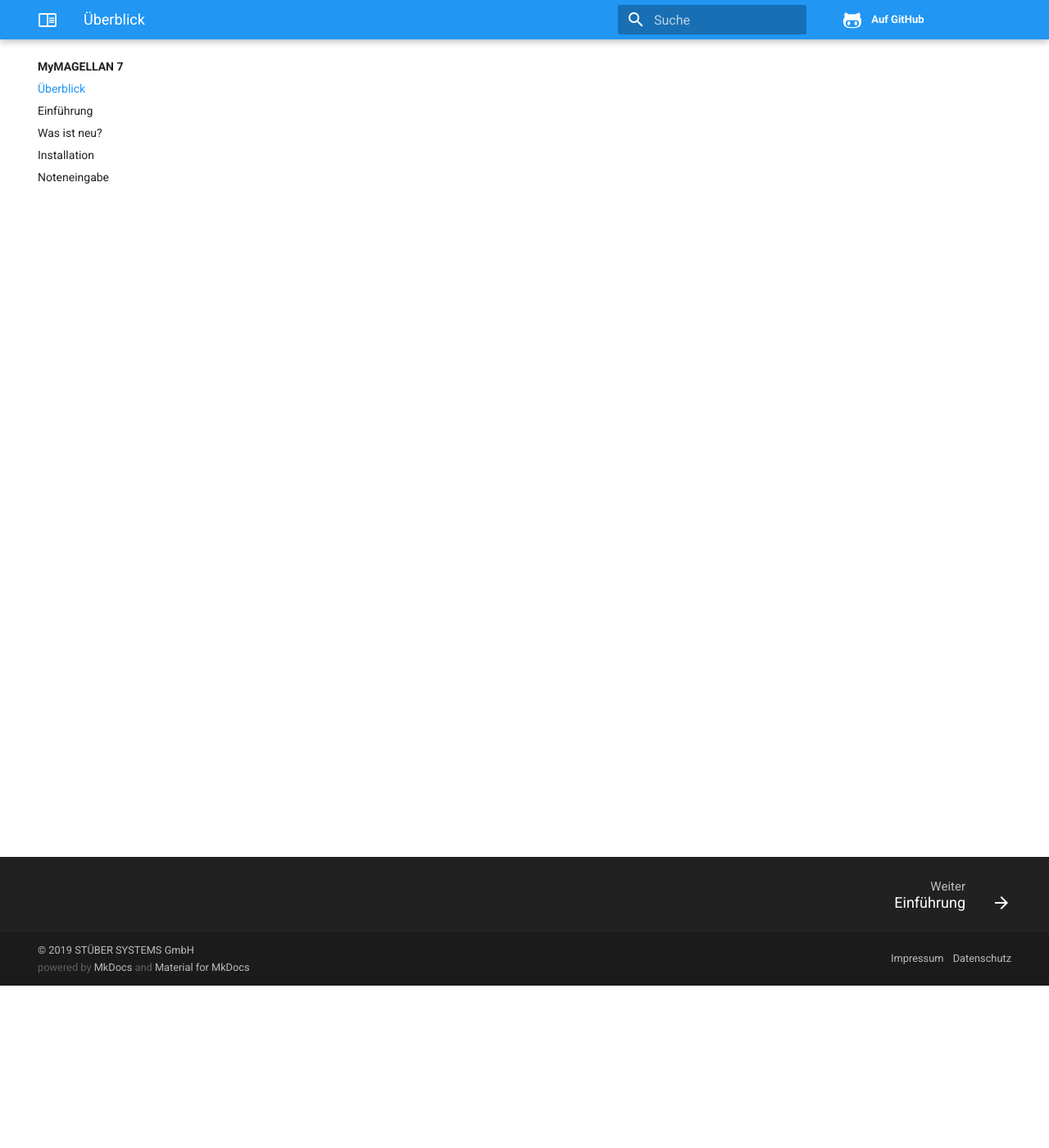
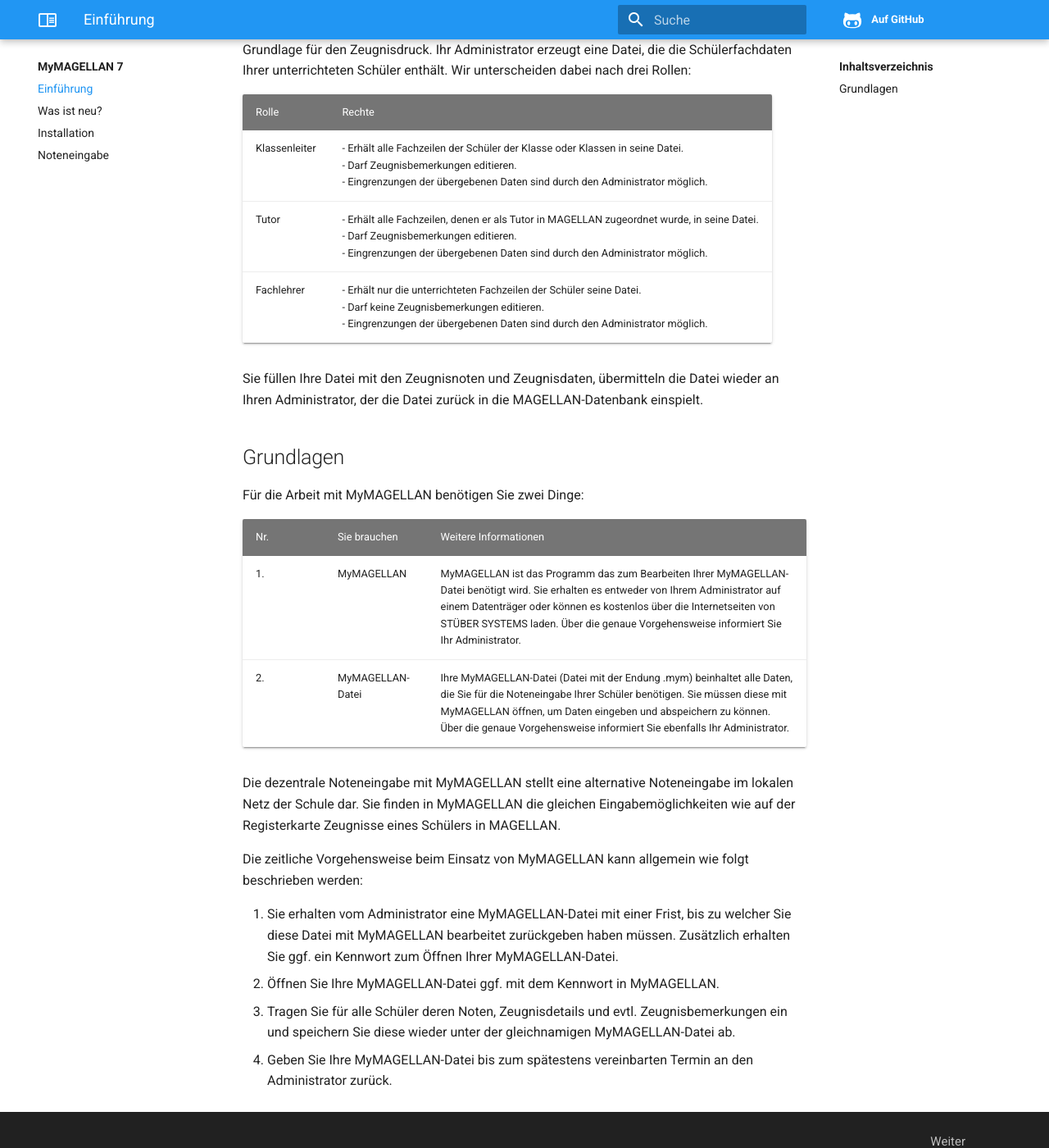
Before and after one commit to stuebersystems/doc.mymagellan7.de, an MkDocs documentation site: the page built from docs/index.md, in a window 1280 px wide and 1400 px high, scrolled down 198 px. Shown: the whole window at 82% size. Built offline with MkDocs 1.6.1, drawn with Linux system fonts in a browser that asks for light colours; some of the changed text lies outside the part shown.

Commit message:
no message

```diff
--- a/docs/index.md
+++ b/docs/index.md
@@ -1,3 +1,35 @@
-# Über diese Dokumentation
+# Einführung
 
 Dies ist die elektronische Dokumentation zu [MyMAGELLAN 7](https://magellan.stueber.de).
+
+MyMAGELLAN ist ein Zusatzmodul für MAGELLAN zur dezentralen Zeugnisnotenerfassung als Grundlage für den Zeugnisdruck.
+Ihr Administrator erzeugt eine Datei, die die Schülerfachdaten Ihrer unterrichteten Schüler enthält. Wir unterscheiden dabei nach drei Rollen:
+
+Rolle|Rechte
+--|--
+Klassenleiter|- Erhält alle Fachzeilen der Schüler der Klasse oder Klassen in seine Datei.<br/>- Darf Zeugnisbemerkungen editieren. <br/>- Eingrenzungen der übergebenen Daten sind durch den Administrator möglich.
+Tutor|- Erhält alle Fachzeilen, denen er als Tutor in MAGELLAN zugeordnet wurde, in seine Datei.<br/>- Darf Zeugnisbemerkungen editieren. <br/>- Eingrenzungen der übergebenen Daten sind durch den Administrator möglich.
+Fachlehrer|- Erhält nur die unterrichteten Fachzeilen der Schüler seine Datei.<br/>- Darf keine Zeugnisbemerkungen editieren. <br/>- Eingrenzungen der übergebenen Daten sind durch den Administrator möglich.
+
+Sie füllen Ihre Datei mit den Zeugnisnoten und Zeugnisdaten, übermitteln die Datei wieder an Ihren Administrator, der die Datei zurück in die MAGELLAN-Datenbank einspielt.
+
+## Grundlagen
+
+Für die Arbeit mit MyMAGELLAN benötigen Sie zwei Dinge:
+
+Nr.|Sie brauchen|Weitere Informationen
+--|--|--
+1.|MyMAGELLAN| MyMAGELLAN ist das Programm das zum Bearbeiten Ihrer MyMAGELLAN-Datei benötigt wird. Sie erhalten es entweder von Ihrem Administrator auf einem Datenträger oder können es kostenlos über die Internetseiten von STÜBER SYSTEMS laden. Über die genaue Vorgehensweise informiert Sie Ihr Administrator.
+2.|MyMAGELLAN-Datei|Ihre MyMAGELLAN-Datei (Datei mit der Endung .mym) beinhaltet alle Daten, die Sie für die Noteneingabe Ihrer Schüler benötigen. Sie müssen diese mit MyMAGELLAN öffnen, um Daten eingeben und abspeichern zu können. Über die genaue Vorgehensweise informiert Sie ebenfalls Ihr Administrator.
+
+Die dezentrale Noteneingabe mit MyMAGELLAN stellt eine alternative Noteneingabe im lokalen Netz der Schule dar. Sie finden in MyMAGELLAN die gleichen Eingabemöglichkeiten wie auf der Registerkarte Zeugnisse eines Schülers in MAGELLAN.
+
+Die zeitliche Vorgehensweise beim Einsatz von MyMAGELLAN kann allgemein wie folgt beschrieben werden:
+
+1. Sie erhalten vom Administrator eine MyMAGELLAN-Datei mit einer Frist, bis zu welcher Sie diese Datei mit MyMAGELLAN bearbeitet zurückgeben haben müssen. Zusätzlich erhalten Sie ggf. ein Kennwort zum Öffnen Ihrer MyMAGELLAN-Datei.
+
+2. Öffnen Sie Ihre MyMAGELLAN-Datei ggf. mit dem Kennwort in MyMAGELLAN.
+
+3. Tragen Sie für alle Schüler deren Noten, Zeugnisdetails und evtl. Zeugnisbemerkungen ein und speichern Sie diese wieder unter der gleichnamigen MyMAGELLAN-Datei ab.
+
+4. Geben Sie Ihre MyMAGELLAN-Datei bis zum spätestens vereinbarten Termin an den Administrator zurück.
--- a/mkdocs.yml
+++ b/mkdocs.yml
@@ -48,8 +48,7 @@ markdown_extensions:
 
 # Navigation
 nav:
-- Überblick: index.md
-- Einführung: introduction.md
+- Einführung: index.md
 - Was ist neu?: changelog.md
 - Installation: installation.md
 - Noteneingabe: noteneingabe.md
```
